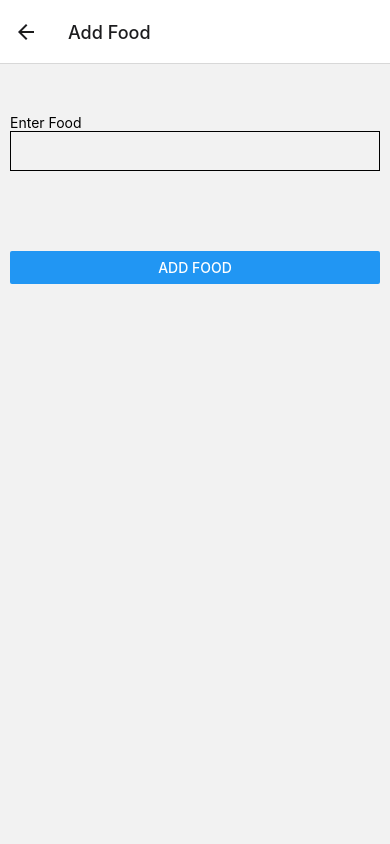
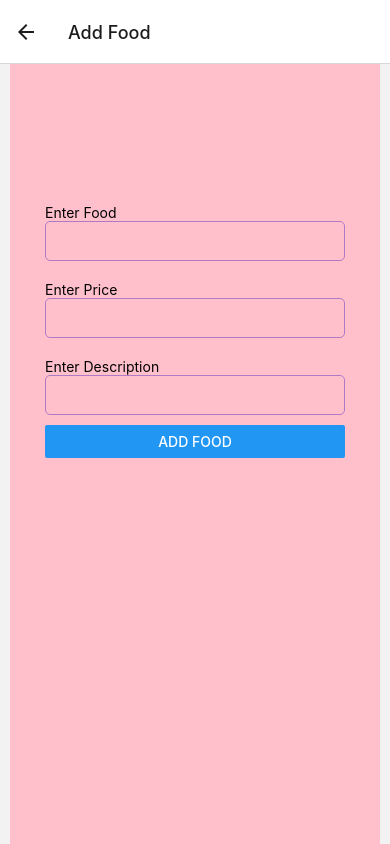
Before and after one commit to IT19240220/FoodDeliveryApp, a React Native app: screen /AddFood in a window 390 px wide. Built offline with nearby package versions, Linux system fonts and the light colour scheme.

Commit message:
Added new fields

```diff
--- a/app/seller/AddFood.js
+++ b/app/seller/AddFood.js
@@ -1,16 +1,20 @@
-import {StatusBar} from 'expo-status-bar';
-import {Button, SafeAreaView, ScrollView, StyleSheet, Text, TextInput, View} from 'react-native';
-import {useEffect, useState} from "react";
-import {doc, setDoc, addDoc} from 'firebase/firestore'
-import {db} from '../../FirebaseDB'
+import { StatusBar } from 'expo-status-bar';
+import { Button, SafeAreaView, ScrollView, StyleSheet, Text, TextInput, View } from 'react-native';
+import { useEffect, useState } from "react";
+import { doc, setDoc, addDoc } from 'firebase/firestore'
+import { db } from '../../FirebaseDB'
 
-export default function AddFood({navigation}) {
+export default function AddFood({ navigation }) {
 
     const [text, onChangeText] = useState('');
+    const [price, setPrice] = useState('');
+    const [description, setDescription] = useState('');
 
     function addFood() {
         setDoc(doc(db, 'foods', new Date().toString()), {
-            name: text
+            name: text,
+            price: price,
+            description: description,
         }).then(() => {
             // console.log(456)
             navigation.navigate('ViewFoods')
@@ -19,36 +23,61 @@ export default function AddFood({navigation}) {
 
     return (
         <View style={styles.container}>
-            <Text style={{marginTop: 50}}>Enter Food</Text>
+            <ScrollView style={{ marginTop: 130 }}>
+                <Text style={{ marginTop: 10 }}>Enter Food</Text>
                 <TextInput
                     style={styles.input}
                     onChangeText={onChangeText}
                     value={text}
                 />
+                <Text style={{ marginTop: 10 }}>Enter Price</Text>
+                <TextInput
+                    style={styles.input}
+                    onChangeText={setPrice}
+                    value={price}
+                />
+                <Text style={{ marginTop: 10 }}>Enter Description</Text>
+                <TextInput
+                    style={styles.input}
+                    onChangeText={setDescription}
+                    value={description}
+                />
                 <Button
+                    style={styles.button}
                     title="Add Food"
                     onPress={() => {
                         // console.log(45677)
                         addFood()
                     }}
                 />
+            </ScrollView>
         </View>
     );
 }
 
 const styles = StyleSheet.create({
     container: {
-        // flex: 1,
-        // backgroundColor: '#fff',
-        // alignItems: 'center',
-        // justifyContent: 'center',
-        marginLeft: 10, marginRight: 10,
+        flex: 1,
+        backgroundColor: '#FFC0CB',
+        alignItems: 'center',
+        justifyContent: 'center',
+        marginLeft: 10,
+        marginRight: 10,
     },
     input: {
         height: 40,
+        width: 300,
+        borderRadius: 5,
+        borderColor: '#AF7AC5',
         // margin: 12,
-        marginBottom: 80,
+        marginBottom: 10,
         borderWidth: 1,
+        padding: 1,
+    },
+    button: {
+        color: '#C71585',
+        marginTop: 70,
         padding: 10,
+        borderRadius: 15,
     },
 });
--- a/app/seller/UpdateFood.js
+++ b/app/seller/UpdateFood.js
@@ -7,15 +7,21 @@ import {db} from '../../FirebaseDB'
 export default function AddFood({route, navigation}) {
 
     const [text, onChangeText] = useState('');
-    const {foodId, foodName} = route.params;
+    const [price, setPrice] = useState('');
+    const [description, setDescription] = useState('');
+    const {foodId, foodName, foodPrice, foofDes} = route.params;
 
     useEffect(() => {
         onChangeText(foodName)
+        setPrice(foodPrice)
+        setDescription(foofDes)
     }, [])
 
     function addDelivery() {
         updateDoc(doc(db, 'foods', foodId), {
-            name: text
+            name: text,
+            price: price,
+            description: description,
         }).then(() => {
             // console.log(456)
             navigation.navigate('ViewFoods')
@@ -24,11 +30,24 @@ export default function AddFood({route, navigation}) {
 
     return (
         <View style={styles.container}>
-            <Text style={{marginTop: 50}}>Enter Food</Text>
+            <ScrollView style={{marginTop: 130}}>
+            <Text style={{marginTop: 10, marginBottom: 10}}>Enter Food</Text>
             <TextInput
                 style={styles.input}
                 onChangeText={onChangeText}
                 value={text}
+            />
+            <Text style={{marginTop: 10, marginBottom: 10}}>Enter Price</Text>
+            <TextInput
+                style={styles.input}
+                onChangeText={setPrice}
+                value={price}
+            />
+            <Text style={{marginTop: 10, marginBottom: 10}}>Enter Description</Text>
+            <TextInput
+                style={styles.input}
+                onChangeText={setDescription}
+                value={description}
             />
             <Button
                 title="Update Food"
@@ -37,23 +56,35 @@ export default function AddFood({route, navigation}) {
                     addDelivery()
                 }}
             />
+            </ScrollView>
         </View>
     );
 }
 
 const styles = StyleSheet.create({
     container: {
-        // flex: 1,
-        // backgroundColor: '#fff',
-        // alignItems: 'center',
-        // justifyContent: 'center',
-        marginLeft: 10, marginRight: 10,
+        flex: 1,
+        backgroundColor: '#FFC0CB',
+        alignItems: 'center',
+        justifyContent: 'center',
+        marginLeft: 10,
+        marginRight: 10,
     },
     input: {
         height: 40,
+        width: 300,
+        borderRadius: 5,
+        alignContent: 'center',
+        borderColor: '#AF7AC5',
         // margin: 12,
-        marginBottom: 80,
+        marginBottom: 10,
         borderWidth: 1,
+        padding: 1,
+    },
+    button: {
+        color: '#C71585',
+        marginTop: 70,
         padding: 10,
-    },
+        borderRadius:15,
+     },
 });
--- a/app/seller/ViewFoods.js
+++ b/app/seller/ViewFoods.js
@@ -1,14 +1,15 @@
-import {StatusBar} from 'expo-status-bar';
-import {Button, ScrollView, StyleSheet, Text, TouchableOpacity, View} from 'react-native';
-import {useEffect, useState} from "react";
-import {FontAwesomeIcon} from '@fortawesome/react-native-fontawesome'
-import {faTrash, faAdd} from '@fortawesome/free-solid-svg-icons'
-import {db} from '../../FirebaseDB'
-import {doc, collection, onSnapshot, query, deleteDoc} from 'firebase/firestore'
+import { StatusBar } from 'expo-status-bar';
+import { Button, ScrollView, StyleSheet, Text, TouchableOpacity, View } from 'react-native';
+import { useEffect, useState } from "react";
+import { FontAwesomeIcon } from '@fortawesome/react-native-fontawesome'
+import { faTrash, faAdd } from '@fortawesome/free-solid-svg-icons'
+import { db } from '../../FirebaseDB'
+import { doc, collection, onSnapshot, query, deleteDoc } from 'firebase/firestore'
 
-export default function ViewFoods({navigation}) {
+export default function ViewFoods({ navigation }) {
 
     const [foods, setFoods] = useState([])
+
 
     useEffect(() => {
         setFoodsItems()
@@ -18,18 +19,22 @@ export default function ViewFoods({navigation}) {
     return (
         <View style={styles.container}>
             <ScrollView>
-                <View style={{alignItems: 'flex-end', marginRight: 23, marginBottom: 10}}>
-                    <Button title="Add Food" onPress={() => navigation.navigate('AddFood')}>
+                <View style={{ alignItems: 'flex-end', marginRight: 23, marginBottom: 10 }}>
+                    <Button title="Add Food" style = {styles.submitButton} onPress={() => navigation.navigate('AddFood')}>
                     </Button>
                 </View>
                 {
                     foods && foods.map((item, key) => {
                         return (
+
                             <View key={key}>
                                 <TouchableOpacity onPress={() => navigation.navigate('UpdateFood', {
                                     foodId: item.id,
-                                    foodName: item.name
+                                    foodName: item.name,
+                                    foodPrice: item.price,
+                                    foofDes: item.description
                                 })}>
+
                                     <View
                                         style={{
                                             borderWidth: 1,
@@ -51,7 +56,9 @@ export default function ViewFoods({navigation}) {
                                         <View style={{
                                             width: '50%'
                                         }}>
-                                            <Text style={{fontSize: 16, marginTop: 8}}>{item.name}</Text>
+                                            <Text style={{ fontSize: 16, marginTop: 8 }}>{item.name}</Text>
+                                            <Text style={{ fontSize: 16, marginTop: 8 }}>{item.price}</Text>
+                                            <Text style={{ fontSize: 16, marginTop: 8 }}>{item.description}</Text>
                                         </View>
                                         <View style={{
                                             width: '50%',
@@ -59,8 +66,8 @@ export default function ViewFoods({navigation}) {
                                         }}>
                                             <TouchableOpacity
                                                 onPress={() => deleteFood(item.id)}>
-                                                <FontAwesomeIcon icon={faTrash} color={'red'} style={{margin: 6}}
-                                                                 size={30}/>
+                                                <FontAwesomeIcon icon={faTrash} color={'red'} style={{ margin: 6 }}
+                                                    size={30} />
                                             </TouchableOpacity>
                                         </View>
                                     </View>
@@ -81,7 +88,9 @@ export default function ViewFoods({navigation}) {
                 tempFoods.push(
                     {
                         id: doc.id,
-                        name: doc.data()['name']
+                        name: doc.data()['name'],
+                        price: doc.data()['price'],
+                        description: doc.data()['description']
                     }
                 )
             });
@@ -98,11 +107,22 @@ export default function ViewFoods({navigation}) {
 }
 
 const styles = StyleSheet.create({
-    container: {
-        // flex: 1,
-        // backgroundColor: '#fff',
-        // alignItems: 'center',
-        // justifyContent: 'center',
-        marginTop: 20
-    },
-});
+   container: {
+      paddingTop: 23
+   },
+   input: {
+      margin: 15,
+      height: 40,
+      borderColor: '#7a42f4',
+      borderWidth: 1
+   },
+   submitButton: {
+      backgroundColor: '#7a42f4',
+      padding: 10,
+      margin: 15,
+      height: 40,
+   },
+   submitButtonText:{
+      color: 'white'
+   }
+})
```
Lines whose indentation alone changed are shown as unchanged.
